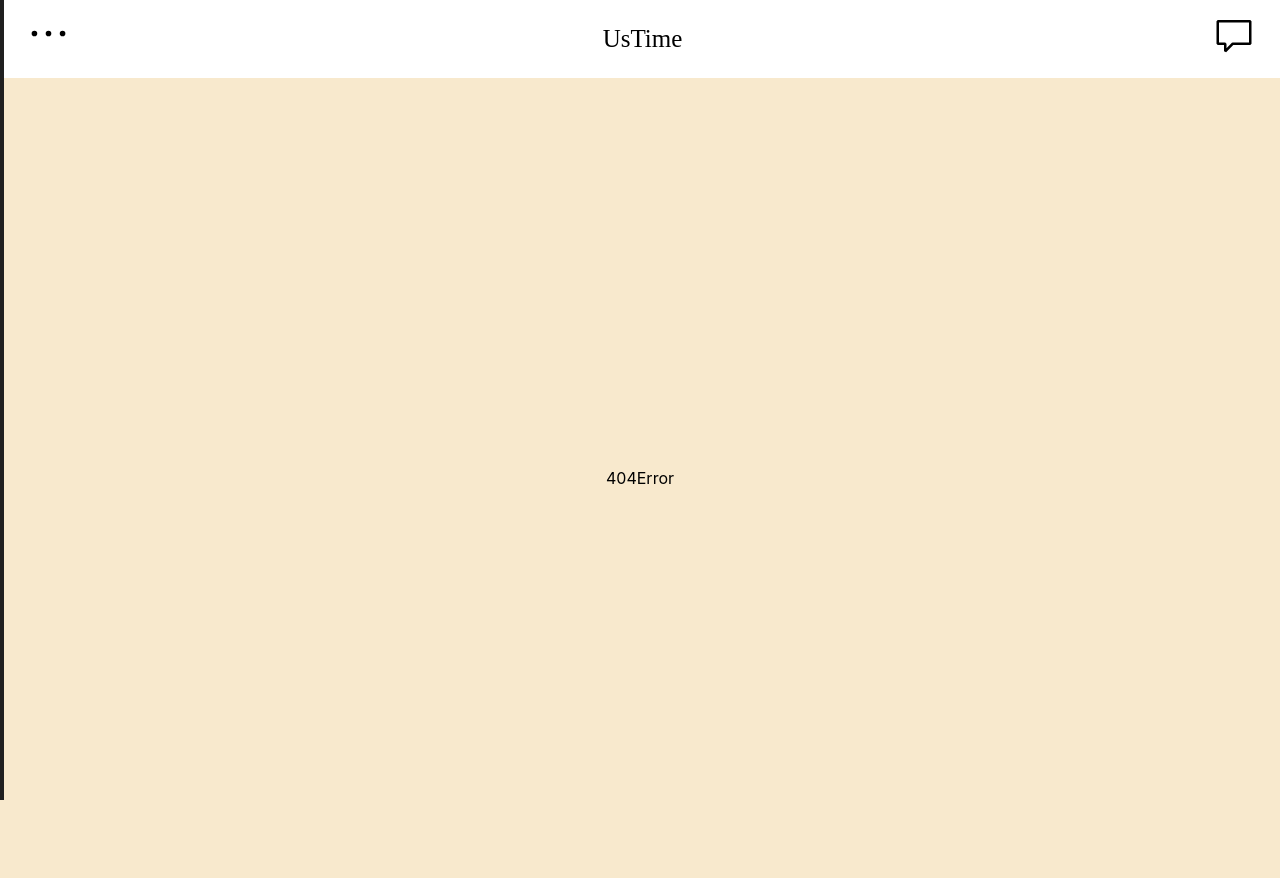
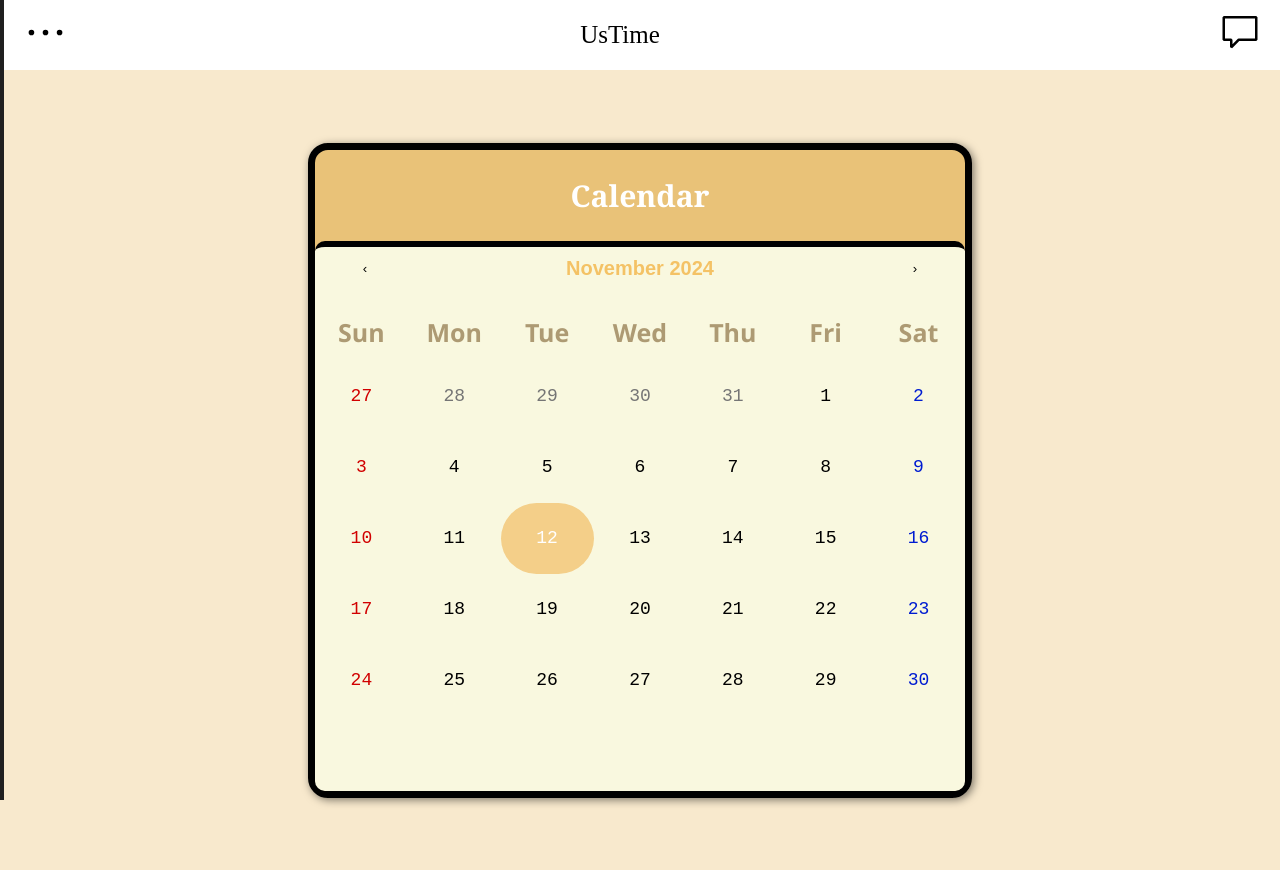
Before and after one commit to simjunseo98/UsTime_Frontend, a React (Create React App) app: page /main in a window 1280 px wide. Built offline with nearby package versions, Linux system fonts and the light colour scheme.

Commit message:
fix: 사이드바 기능 수정

```diff
--- a/src/App.js
+++ b/src/App.js
@@ -7,8 +7,8 @@ import NotFound from './page/NotFound';
 
 //css
 import styles from './assets/style/MainLayout.module.scss';
-// import Login from './page/Login';
-// import SignUp from './page/SignUp';
+import Login from './page/Login';
+import SignUp from './page/SignUp';
 
 
 
@@ -19,9 +19,9 @@ const App = () => {
           <Header/>
     <div className={styles.mainLayout}>
     <Routes>
-          {/* <Route path="/" element={<Login/>}/>
-          <Route path='/signup' element={<SignUp/>}/> */}
-          <Route path='/' element={<Main/>}/>
+          <Route path="/" element={<Login/>}/>
+          <Route path='/signup' element={<SignUp/>}/>
+          <Route path='/main' element={<Main/>}/>
           {/* 일치하는 라우트가 없는 경우 처리 */}
           <Route path="*" element={<NotFound/>}/>
     </Routes>
--- a/src/Component/Header.js
+++ b/src/Component/Header.js
@@ -2,12 +2,12 @@
 import React, { useState } from "react";
 import Sidebar from "./Sidebar";  // Sidebar 컴포넌트 임포트
 import styles from "../assets/style/Header.module.scss";
-import { VscEllipsis, VscComment } from "react-icons/vsc";
+import {VscComment } from "react-icons/vsc";
 
 const Header = () => {
     const [isSidebarOpen, setSidebarOpen] = useState(false);  // 사이드바 상태 관리
 
-    // 사이드바 열림/닫힘 상태 토글 함수
+   // 사이드바 열림/닫힘 상태 토글 함수
     const toggleSidebar = () => {
         setSidebarOpen();
     };
@@ -15,12 +15,15 @@ const Header = () => {
     return (
         <header className={styles.header}>
             {/* Sidebar 컴포넌트 추가 */}
-            <Sidebar isOpen={isSidebarOpen} onClose={() => setSidebarOpen(false)}>
-
+            <Sidebar isOpen={isSidebarOpen} // 열림 상태
+                     onClose={() => setSidebarOpen(false)}//닫힘 동작
+                     onOpen={()=> setSidebarOpen(true)} //열기 동작
+                     >
             </Sidebar>
             {/* 버튼을 클릭하여 Sidebar 열림/닫힘 상태 변경 */}
-            <button className={styles.sidebarIcon} onClick={toggleSidebar}>
-                <VscEllipsis />
+            <button className={styles.sidebarIcon}
+            onClick={toggleSidebar}
+            data-role="open-sidebar">
             </button>
             <h3 className={styles.ustime}>UsTime</h3>
             <button className={styles.messageIcon}>
--- a/src/Component/Main.js
+++ b/src/Component/Main.js
@@ -4,8 +4,7 @@ import Calendar from 'react-calendar';
 //자바스크립트에서 날짜 데이터 조작하기 쉽게 해주는 라이브러리
 import moment from 'moment';
 import styles from '../assets/style/Main.module.scss';
-// import 'react-calendar/dist/Calendar.css'; // 기본 CSS 스타일링 추가
-// import '../assets/style/MyCalendar.css';
+import '../assets/style/MyCalendar.css';
 
 
 const Main = () =>{
--- a/src/Component/Sidebar.js
+++ b/src/Component/Sidebar.js
@@ -1,24 +1,35 @@
-// Sidebar.js
-import React, { useRef, useEffect, useCallback} from "react";
+import React, { useRef, useEffect, useCallback } from "react";
+import { NavLink } from "react-router-dom";
 import styles from "../assets/style/Sidebar.module.scss";
-
-const Sidebar = ({ width = 280, children, isOpen, onClose }) => {
-    const xPosition = isOpen ? 0 : width;  // 열림 상태에 따라 포지션을 설정
+import { VscEllipsis } from "react-icons/vsc";
+const Sidebar = ({ width = 280, isOpen, onClose, onOpen }) => {
+    const xPosition = isOpen ? 0 : width; // 사이드바 위치
     const side = useRef();
 
     // 사이드바 외부 클릭 시 닫기
-    const handleClose =useCallback((e) => {
+    const handleClose = useCallback((e) => {
         if (side.current && !side.current.contains(e.target)) {
-            onClose(); // 외부에서 전달받은 onClose 함수 호출
+            onClose();
         }
-    },[onClose]);
+    }, [onClose]);
+
+    // 사이드바 외부 클릭 시 열기
+    const handleOpen = useCallback((e) => {
+        if (!isOpen && side.current && !side.current.contains(e.target)) {
+            onOpen();
+        }
+    }, [isOpen, onOpen]);
 
     useEffect(() => {
-        window.addEventListener("click", handleClose);
+        // 이벤트 리스너 등록
+        window.addEventListener("click", handleClose); // 닫기
+        window.addEventListener("click", handleOpen); // 열기
         return () => {
+            // 이벤트 리스너 제거
             window.removeEventListener("click", handleClose);
+            window.removeEventListener("click", handleOpen);
         };
-    }, [handleClose]);
+    }, [handleClose, handleOpen]);
 
     return (
         <div className={styles.SidebarContainer}>
@@ -28,10 +39,15 @@ const Sidebar = ({ width = 280, children, isOpen, onClose }) => {
                 style={{
                     width: `${width}px`,
                     height: "100%",
-                    transform: `translateX(${-xPosition}px)`, // xPosition에 따라 열림/닫힘 설정
+                    transform: `translateX(${-xPosition}px)`, // xPosition에 따라 이동
                 }}
             >
-                <div className={styles.SidebarContent}>{children}</div>
+                <button className={styles.button} onClick={onClose}><VscEllipsis /></button>
+                <ul>
+                    <NavLink to="/" className={styles.SidebarNav} aria-current="page">
+                        <li>사진첩</li>
+                    </NavLink>
+                </ul>
             </div>
         </div>
     );
--- a/src/assets/style/Header.module.scss
+++ b/src/assets/style/Header.module.scss
@@ -2,6 +2,7 @@
     display: flex;
     align-items: center;
     justify-content: space-between;
+    min-height: 70px;
     padding: 0px 20px;
     margin: 0;
     background-color: white;
@@ -14,18 +15,16 @@
     font-family: 'Times New Roman', Times, serif;
     text-decoration: none;
 }
-.messageIcon,.ustime,.sidebarIcon{
-    text-align: center;
-}
-.sidebarIcon{
-    text-align:left;
-    font-size: 45px;
-    border: 0;
-    background-color: white;
-    cursor: pointer;
-}
+
+// .sidebarIcon{
+//     text-align:left;
+//     font-size: 45px;
+//     border: 0;
+//     background-color: white;
+//     cursor: pointer;
+// }
 .messageIcon{
-    text-align: right;
+    text-align: right !important;
     font-size: 40px;
     border: 0;
     background-color: white;
--- a/src/assets/style/Sidebar.module.scss
+++ b/src/assets/style/Sidebar.module.scss
@@ -1,13 +1,9 @@
 .SidebarContainer {
     background-color: #E3ECF1;
     position: fixed; // 화면 고정
-    top: 0;
-    left: 0;
-    height: 100%;
-    z-index: 1000; // 다른 콘텐츠 위에 오도록 설정
   }
   .SidebarPanel {
-    background-color: rgba(245, 222, 179, 0.655);
+    background-color: rgba(245, 222, 179);
     border-right: 4px solid #202020;
     position: fixed;
     top: 0;
@@ -15,31 +11,21 @@
     left: 0;
     transition: 0.4s ease;
     color: #202020;
+    width: 100%;
     height: 100%;
     z-index: 99;
   }
-//   .button {
-//     position: relative;
-//     left: 330px;
-//     top: 10px;
-//     width: 40px;
-//     height: 40px;
-//     z-index: 99;
-//     transition: 0.8s ease;
-//     border: 2px solid #202020;
-//     border-radius: 40px;
-//     overflow: hidden;
-//   }
-  .openBtn {
-    width: 100%;
-    height: 100%;
+  .button {
+    position: relative;
+    left: 300px;
+    top: 10px;
+    width: 50px;
+    height: 40px;
+    z-index: 99;
+    transition: 0.8s ease;
+    border: 0;
+    overflow: hidden;
+    background-color: white;
+    cursor: pointer;
+  font-size: 45px;
   }
-  .SidebarContent {
-    padding: 40px 40px 0 20px;
-    position: relative;
-    width: 100%;
-  }
-  .icon {
-    margin: 0;
-    color: #202020;
-  }
```
